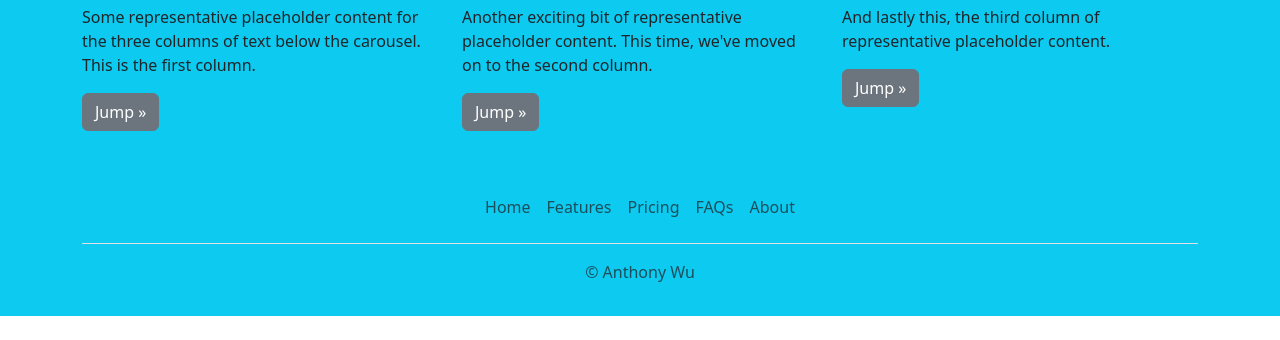
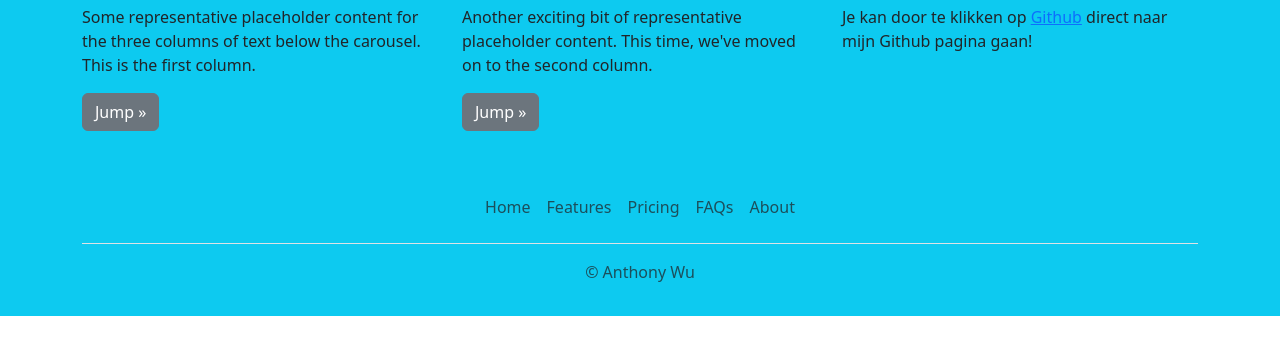
Before and after one commit to Anth-Wu/Anth-Wu.github.io, a plain HTML site: page index.html in a window 1280 px wide. Shown: the part 3123-3463 px from the top of the page. Drawn offline with nearby package versions, Linux system fonts and the light colour scheme.

Commit message:
Added text to Github section

```diff
--- a/index.html
+++ b/index.html
@@ -269,10 +269,8 @@
           </svg>
           <h2 class="fw-normal">Github</h2>
           <p>
-            And lastly this, the third column of representative placeholder
-            content.
+            Je kan door te klikken op <a href="https://github.com/Anth-Wu">Github</a> direct naar mijn Github pagina gaan!
           </p>
-          <p><a class="btn btn-secondary" href="#about-me">Jump »</a></p>
         </div>
         <!-- /.col-lg-4 -->
       </div>
```
